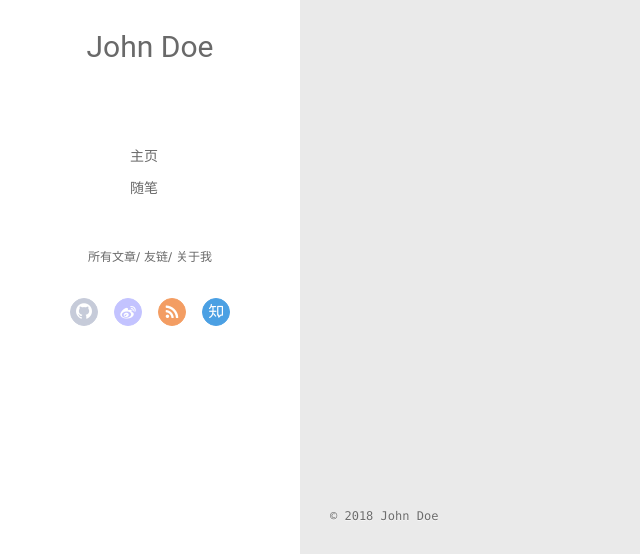
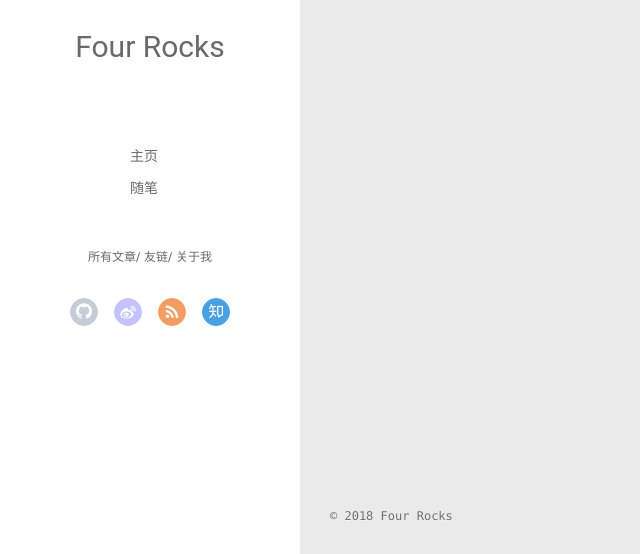
Before and after one commit to OnlyMathAndYou/OnlyMathAndYou.github.io, a plain HTML site: page archives/2018/08/index.html in a window 1280 px wide. Shown: the part 243-797 px from the top of the page, 0-640 px from the left. Drawn offline with Linux system fonts and the light colour scheme; no server answers.

Commit message:
Site updated: 2018-08-03 09:36:12

```diff
--- a/archives/2018/08/index.html
+++ b/archives/2018/08/index.html
@@ -8,13 +8,16 @@
   <link rel="dns-prefetch" href="http://yoursite.com">
   <title>Archives: 2018/8 | Hexo</title>
   <meta name="viewport" content="width=device-width, initial-scale=1, maximum-scale=1">
-  <meta property="og:type" content="website">
+  <meta name="description" content="Only Math And You Are What I Can Live Up To.">
+<meta property="og:type" content="website">
 <meta property="og:title" content="Hexo">
 <meta property="og:url" content="http://yoursite.com/archives/2018/08/index.html">
 <meta property="og:site_name" content="Hexo">
+<meta property="og:description" content="Only Math And You Are What I Can Live Up To.">
 <meta property="og:locale" content="default">
 <meta name="twitter:card" content="summary">
 <meta name="twitter:title" content="Hexo">
+<meta name="twitter:description" content="Only Math And You Are What I Can Live Up To.">
 
     <link rel="alternative" href="/atom.xml" title="Hexo" type="application/atom+xml">
 
@@ -46,7 +49,7 @@
 			<img src="" class="js-avatar">
 		</a>
 		<hgroup>
-		  <h1 class="header-author"><a href="/">John Doe</a></h1>
+		  <h1 class="header-author"><a href="/">Four Rocks</a></h1>
 		</hgroup>
 
 
@@ -104,7 +107,7 @@
 				<img src="" class="js-avatar">
 			</div>
 			<hgroup>
-			  <h1 class="header-author js-header-author">John Doe</h1>
+			  <h1 class="header-author js-header-author">Four Rocks</h1>
 			</hgroup>
 
 
@@ -202,7 +205,7 @@
   <div class="outer">
     <div id="footer-info">
     	<div class="footer-left">
-    		&copy; 2018 John Doe
+    		&copy; 2018 Four Rocks
     	</div>
       	<div class="footer-right">
       		<a href="http://hexo.io/" target="_blank">Hexo</a>  Theme <a href="https://github.com/litten/hexo-theme-yilia" target="_blank">Yilia</a> by Litten
```
Also changed, not shown: 2018/08/03/hello-world/index.html (+3 -3 lines), archives/2018/index.html (+7 -4 lines), archives/index.html (+7 -4 lines), index.html (+7 -4 lines).
